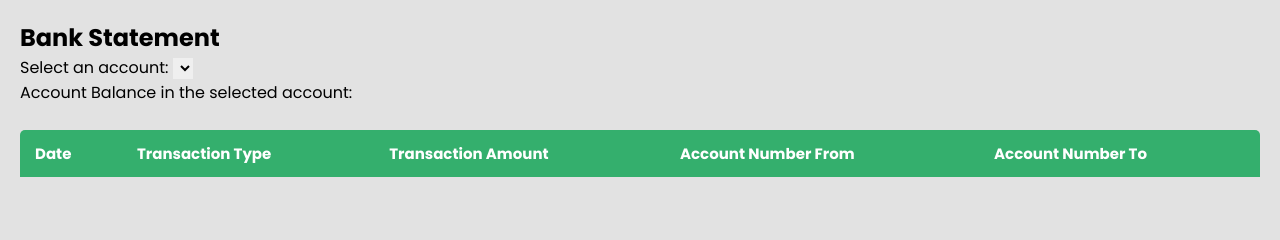
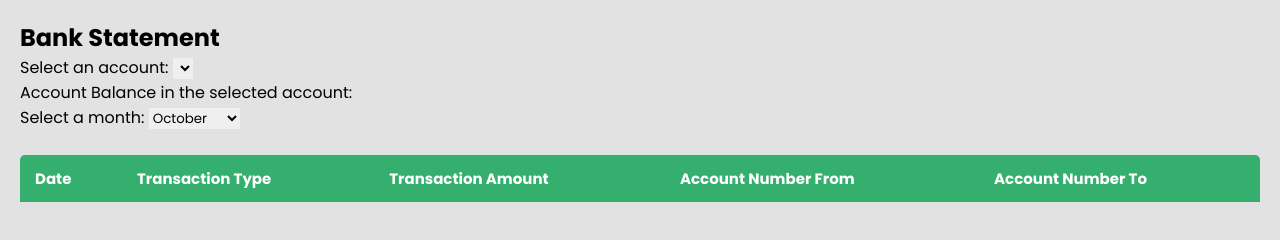
Before and after one commit to tanyasharma2614/BankingApplication, a website: page frontend/public/bank_statement.html in a window 1280 px wide. Drawn offline with Linux system fonts and the light colour scheme; no server answers.

Commit message:
Added the month options

```diff
--- a/frontend/public/bank_statement.html
+++ b/frontend/public/bank_statement.html
@@ -21,6 +21,42 @@
             <label for="accountDropdown">Select an account:</label>
             <select id="accountDropdown"></select>
             <p>Account Balance in the selected account: <span id="account_balance"></span></p>
+            <label for="monthSelect">Select a month:</label>
+            <select id="monthSelect"></select>
+            <script>
+              // Get the select element
+              const monthSelect = document.getElementById('monthSelect');
+
+              // Create an array of months
+              const months = [
+                'January', 'February', 'March', 'April',
+                'May', 'June', 'July', 'August',
+                'September', 'October', 'November', 'December'
+              ];
+              // Function to get the last three months as an array of objects
+              function getLastThreeMonths() {
+                const currentDate = new Date();
+                const lastThreeMonths = [];
+
+                for (let i = 2; i >= 0; i--) {
+                  const monthDate = new Date(currentDate.getFullYear(), currentDate.getMonth() - i, 1);
+                  lastThreeMonths.push({
+                    value: monthDate.getMonth() + 1,
+                    label: monthDate.toLocaleString('default', { month: 'long' })
+                  });
+                }
+
+                return lastThreeMonths;
+              }
+
+              // Populate the select dropdown with options for the last three months
+              getLastThreeMonths().forEach(month => {
+                const option = document.createElement('option');
+                option.value = month.value.toString(); // Numeric value of the month
+                option.textContent = month.label; // Month name
+                monthSelect.appendChild(option);
+              });
+            </script>
             <table class="table">
               <thead>
                 <tr>
```
